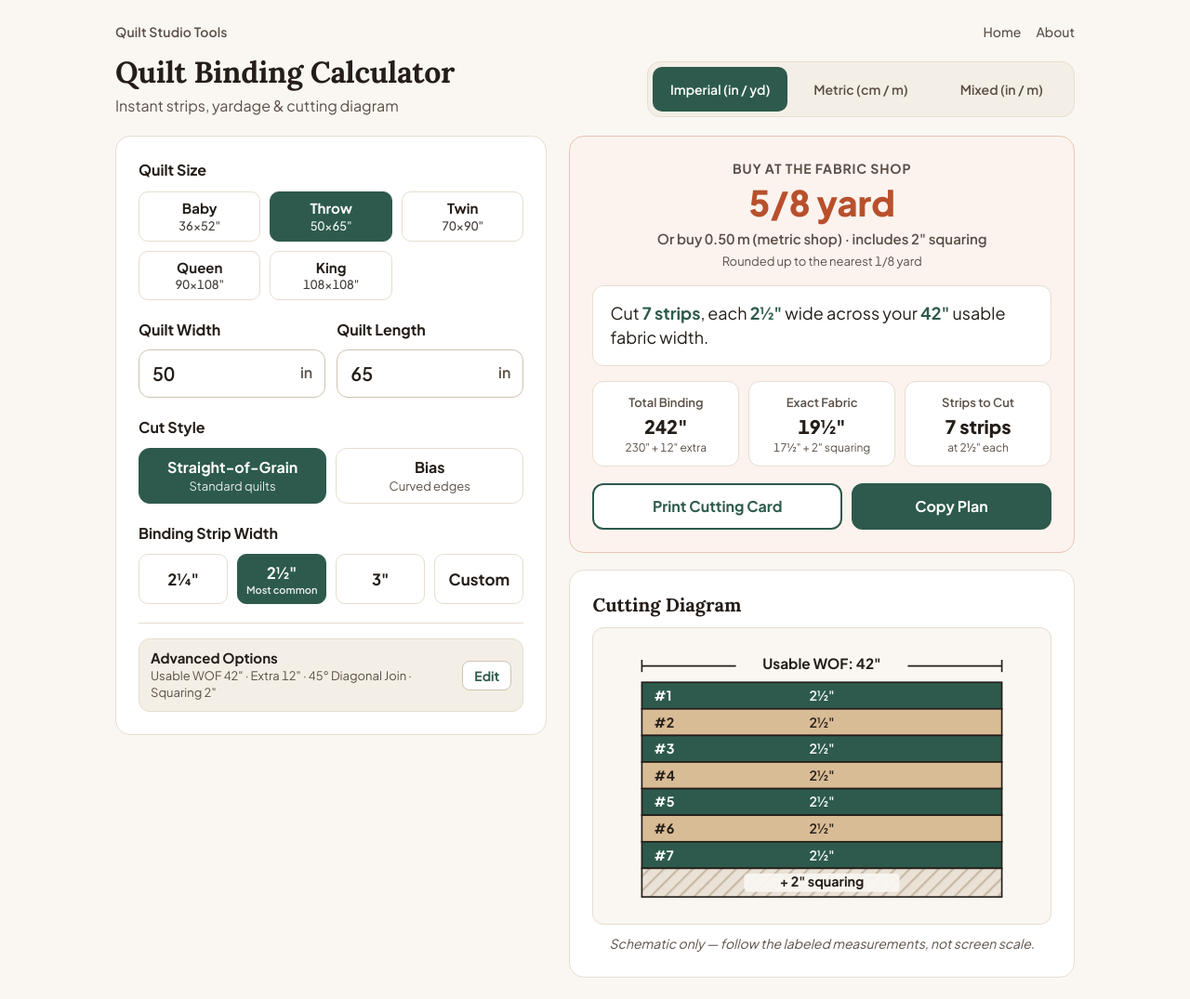
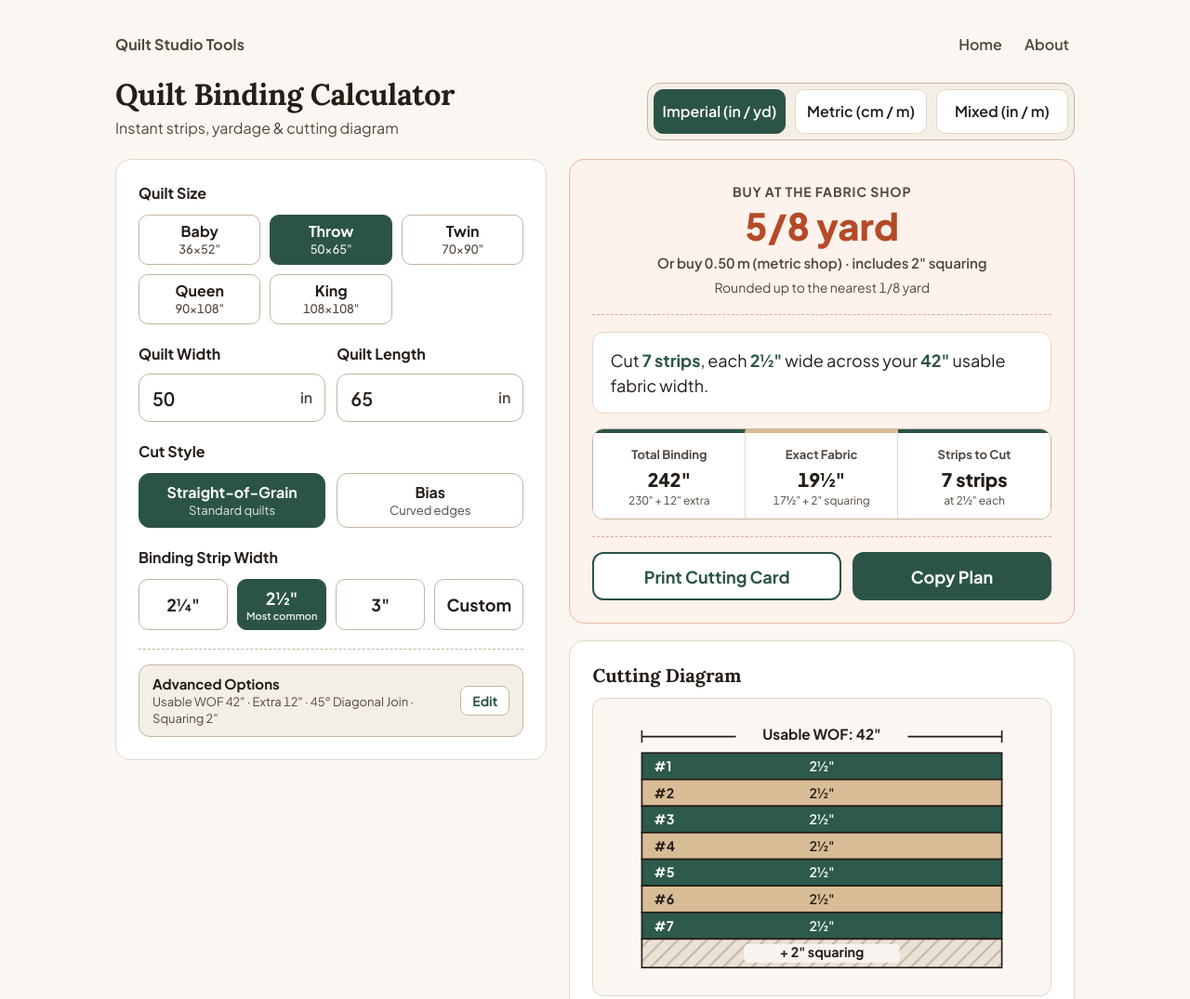
Before and after one commit to Jasonsu2022/quilt-studio-tools, a plain HTML site: page quilt-binding-calculator/index.html in a window 1280 px wide. Shown: the top 1075 px of the page at 93% size. Drawn offline with Linux system fonts and the light colour scheme.

Commit message:
v1.2: visual polish (stitch dash dividers, Nine-Patch breakdown grid, >=48px targets, contrast & font scale)

```diff
--- a/quilt-binding-calculator/styles.css
+++ b/quilt-binding-calculator/styles.css
@@ -5,17 +5,18 @@
 :root {
   --bg-page: #FAF7F2;
   --bg-card: #FFFFFF;
-  --bg-hero: #FDF3EE;
+  --bg-hero: #FDF2EC;
   --bg-subtle: #F4EFE6;
-  --border-card: #E6DDD0;
-  --border-strong: #CFC2B0;
+  --border-card: #E2D7C7;
+  --border-strong: #C4B5A0;
   --text-primary: #241D18;
-  --text-secondary: #5A4F46;
-  --accent-green: #2D5A4C;
-  --accent-green-hover: #23473C;
+  --text-secondary: #52473E;
+  --accent-green: #2B5447;
+  --accent-green-hover: #214238;
   --accent-green-soft: #EBF2EF;
-  --accent-terracotta: #B8502C;
-  --accent-terracotta-border: #E8C5B5;
+  --accent-terracotta: #B54A28;
+  --accent-terracotta-border: #E3BAA6;
+  --stitch-line: #D4AE9B;
   --diagram-tan: #D8BC96;
   --diagram-hatch: #C8B9A6;
 
@@ -145,15 +146,18 @@ input {
   align-items: center;
   justify-content: space-between;
   gap: 12px;
-  margin-bottom: 12px;
-  font-size: 14px;
+  margin-bottom: 10px;
+  font-size: 16px;
 }
 
 .site-brand {
   color: var(--text-secondary);
   text-decoration: none;
-  font-weight: 600;
+  font-weight: 700;
   letter-spacing: 0.01em;
+  min-height: 48px;
+  display: inline-flex;
+  align-items: center;
 }
 
 .site-brand:hover {
@@ -162,13 +166,17 @@ input {
 
 .site-nav-links {
   display: flex;
-  gap: 16px;
+  gap: 12px;
 }
 
 .site-nav-links a {
   color: var(--text-secondary);
   text-decoration: none;
-  font-weight: 500;
+  font-weight: 600;
+  min-height: 48px;
+  padding: 0 6px;
+  display: inline-flex;
+  align-items: center;
 }
 
 .site-nav-links a:hover {
@@ -219,10 +227,10 @@ input {
 .unit-switcher {
   display: grid;
   grid-template-columns: repeat(3, 1fr);
-  gap: 6px;
-  padding: 5px;
+  gap: 10px;
+  padding: 6px;
   background: var(--bg-subtle);
-  border: 1px solid var(--border-card);
+  border: 1.5px solid var(--border-strong);
   border-radius: 14px;
   margin-bottom: 18px;
 }
@@ -230,24 +238,25 @@ input {
 .unit-btn {
   min-height: 48px;
   padding: 8px 6px;
-  border: none;
+  border: 1.5px solid var(--border-card);
   border-radius: 10px;
-  background: transparent;
-  color: var(--text-secondary);
-  font-size: 14px;
+  background: #FFFFFF;
+  color: var(--text-primary);
+  font-size: 16px;
   font-weight: 600;
   line-height: 1.25;
   cursor: pointer;
-  transition: background-color 0.15s ease, color 0.15s ease;
+  transition: background-color 0.15s ease, color 0.15s ease, border-color 0.15s ease;
   text-align: center;
 }
 
 .unit-btn:hover {
-  color: var(--text-primary);
+  border-color: var(--accent-green);
 }
 
 .unit-btn[aria-pressed="true"] {
   background: var(--accent-green);
+  border-color: var(--accent-green);
   color: #FFFFFF;
 }
 
@@ -345,9 +354,9 @@ a:focus-visible {
 }
 
 .preset-btn {
-  min-height: 52px;
+  min-height: 54px;
   padding: 8px 6px;
-  border: 1.5px solid var(--border-card);
+  border: 1.5px solid var(--border-strong);
   border-radius: var(--radius-pill);
   background: var(--bg-card);
   color: var(--text-primary);
@@ -371,7 +380,7 @@ a:focus-visible {
 }
 
 .preset-name {
-  font-size: 15px;
+  font-size: 16px;
   font-weight: 700;
   line-height: 1.15;
 }
@@ -379,12 +388,12 @@ a:focus-visible {
 .preset-dim {
   font-size: 13px;
   font-weight: 500;
-  opacity: 0.85;
+  color: var(--text-secondary);
   font-variant-numeric: tabular-nums;
 }
 
 .preset-btn[aria-pressed="true"] .preset-dim {
-  opacity: 0.95;
+  color: rgba(255, 255, 255, 0.92);
 }
 
 /* Side-by-side Width x Length */
@@ -414,9 +423,14 @@ a:focus-visible {
   transition: border-color 0.15s ease, box-shadow 0.15s ease;
 }
 
+.num-input::placeholder {
+  color: var(--text-secondary);
+  opacity: 1;
+}
+
 .num-input:focus {
   border-color: var(--accent-green);
-  box-shadow: 0 0 0 3px rgba(45, 90, 76, 0.14);
+  box-shadow: 0 0 0 3px rgba(43, 84, 71, 0.16);
   outline: none;
 }
 
@@ -470,13 +484,13 @@ a:focus-visible {
 .cut-style-grid {
   display: grid;
   grid-template-columns: 1fr 1fr;
-  gap: 10px;
+  gap: 12px;
 }
 
 .cut-btn {
-  min-height: 56px;
+  min-height: 58px;
   padding: 10px 12px;
-  border: 1.5px solid var(--border-card);
+  border: 1.5px solid var(--border-strong);
   border-radius: var(--radius-control);
   background: var(--bg-card);
   color: var(--text-primary);
@@ -529,9 +543,9 @@ a:focus-visible {
 }
 
 .strip-btn {
-  min-height: 52px;
+  min-height: 54px;
   padding: 8px 4px;
-  border: 1.5px solid var(--border-card);
+  border: 1.5px solid var(--border-strong);
   border-radius: var(--radius-pill);
   background: var(--bg-card);
   color: var(--text-primary);
@@ -541,7 +555,7 @@ a:focus-visible {
   align-items: center;
   justify-content: center;
   gap: 2px;
-  font-size: 17px;
+  font-size: 18px;
   font-weight: 700;
   font-variant-numeric: tabular-nums;
   transition: all 0.15s ease;
@@ -589,17 +603,17 @@ a:focus-visible {
 
 /* Advanced Options Accordion */
 .advanced-box {
-  border-top: 1px solid var(--border-card);
+  border-top: 1px dashed var(--border-strong);
   padding-top: 16px;
   margin-top: 20px;
 }
 
 .advanced-toggle {
   width: 100%;
-  min-height: 48px;
-  padding: 10px 12px;
+  min-height: 52px;
+  padding: 10px 14px;
   background: var(--bg-subtle);
-  border: 1px solid var(--border-card);
+  border: 1.5px solid var(--border-strong);
   border-radius: var(--radius-control);
   cursor: pointer;
   display: flex;
@@ -671,17 +685,17 @@ a:focus-visible {
 .join-row {
   display: grid;
   grid-template-columns: 1fr 1fr;
-  gap: 10px;
+  gap: 12px;
 }
 
 .join-btn {
   min-height: 48px;
   padding: 8px 10px;
-  border: 1.5px solid var(--border-card);
+  border: 1.5px solid var(--border-strong);
   border-radius: var(--radius-pill);
   background: #FFFFFF;
   color: var(--text-primary);
-  font-size: 15px;
+  font-size: 16px;
   font-weight: 600;
   cursor: pointer;
 }
@@ -701,20 +715,20 @@ a:focus-visible {
 }
 
 .adv-reset-row {
-  padding-top: 6px;
-  border-top: 1px dashed var(--border-card);
+  padding-top: 10px;
+  border-top: 1px dashed var(--border-strong);
   display: flex;
   justify-content: flex-end;
 }
 
 .btn-reset {
-  min-height: 44px;
-  padding: 8px 14px;
+  min-height: 48px;
+  padding: 8px 16px;
   border-radius: 10px;
-  border: 1px solid var(--border-strong);
+  border: 1.5px solid var(--border-strong);
   background: #FFFFFF;
   color: var(--text-secondary);
-  font-size: 14px;
+  font-size: 15px;
   font-weight: 600;
   cursor: pointer;
 }
@@ -759,7 +773,9 @@ a:focus-visible {
 
 .buy-hero {
   text-align: center;
-  padding-bottom: 16px;
+  padding-bottom: 18px;
+  margin-bottom: 18px;
+  border-bottom: 1px dashed var(--stitch-line);
 }
 
 .buy-label {
@@ -772,7 +788,7 @@ a:focus-visible {
 
 .buy-value {
   margin-top: 4px;
-  font-size: 38px;
+  font-size: 40px;
   font-weight: 800;
   line-height: 1.1;
   color: var(--accent-terracotta);
@@ -788,19 +804,19 @@ a:focus-visible {
 }
 
 .buy-rounding {
-  margin-top: 3px;
-  font-size: 13px;
+  margin-top: 4px;
+  font-size: 14px;
   color: var(--text-secondary);
   font-variant-numeric: tabular-nums;
 }
 
 .instruction-box {
   background: #FFFFFF;
-  border: 1px solid var(--border-card);
+  border: 1.5px solid var(--border-card);
   border-radius: var(--radius-control);
   padding: 16px 18px;
   font-size: 18px;
-  line-height: 1.45;
+  line-height: 1.5;
   color: var(--text-primary);
   margin-bottom: 16px;
 }
@@ -810,24 +826,37 @@ a:focus-visible {
   font-weight: 700;
 }
 
+/* Nine-Patch equal-division breakdown grid */
 .breakdown-grid {
   display: grid;
   grid-template-columns: repeat(3, 1fr);
-  gap: 10px;
+  gap: 0;
   margin-bottom: 18px;
+  background: #FFFFFF;
+  border: 1.5px solid var(--border-strong);
+  border-radius: var(--radius-control);
+  overflow: hidden;
 }
 
 .breakdown-cell {
   background: #FFFFFF;
-  border: 1px solid var(--border-card);
-  border-radius: var(--radius-control);
-  padding: 12px 10px;
+  border-right: 1.5px solid var(--border-card);
+  border-top: 4px solid var(--accent-green);
+  padding: 13px 10px 12px;
   text-align: center;
+}
+
+.breakdown-cell:nth-child(2) {
+  border-top-color: var(--diagram-tan);
+}
+
+.breakdown-cell:last-child {
+  border-right: none;
 }
 
 .breakdown-label {
   font-size: 13px;
-  font-weight: 600;
+  font-weight: 700;
   color: var(--text-secondary);
   margin-bottom: 4px;
 }
@@ -845,21 +874,23 @@ a:focus-visible {
   font-size: 12px;
   color: var(--text-secondary);
   font-variant-numeric: tabular-nums;
-  line-height: 1.25;
+  line-height: 1.3;
 }
 
 .action-row {
   display: grid;
   grid-template-columns: 1.25fr 1fr;
-  gap: 10px;
+  gap: 12px;
+  padding-top: 16px;
+  border-top: 1px dashed var(--stitch-line);
 }
 
 .btn-print,
 .btn-copy {
-  min-height: 50px;
+  min-height: 52px;
   padding: 10px 14px;
   border-radius: var(--radius-control);
-  font-size: 16px;
+  font-size: 18px;
   font-weight: 700;
   cursor: pointer;
   display: inline-flex;
@@ -976,9 +1007,9 @@ a:focus-visible {
 }
 
 .tip-body {
-  font-size: 16px;
+  font-size: 17px;
   color: var(--text-secondary);
-  line-height: 1.5;
+  line-height: 1.55;
 }
 
 /* Recommendations (v1 internal placeholders only) */
@@ -1028,13 +1059,13 @@ a:focus-visible {
   display: inline-flex;
   align-items: center;
   justify-content: center;
-  min-height: 44px;
+  min-height: 48px;
   padding: 8px 14px;
   border-radius: 10px;
   background: #FFFFFF;
   border: 1.5px solid var(--accent-green);
   color: var(--accent-green);
-  font-size: 15px;
+  font-size: 16px;
   font-weight: 700;
   text-decoration: none;
 }
@@ -1146,7 +1177,7 @@ a:focus-visible {
 
 .faq-item summary {
   list-style: none;
-  min-height: 52px;
+  min-height: 54px;
   padding: 14px 16px;
   font-size: 17px;
   font-weight: 700;
@@ -1177,7 +1208,7 @@ a:focus-visible {
 .faq-answer {
   padding: 0 16px 16px;
   color: var(--text-secondary);
-  font-size: 16px;
+  font-size: 17px;
   line-height: 1.6;
 }
 
@@ -1294,7 +1325,7 @@ a:focus-visible {
 
   .print-only-card {
     display: block !important;
-    border: 2px solid #241D18;
+    border: 1px dashed #241D18;
     border-radius: 10px;
     padding: 18px 20px;
     max-width: 150mm;
@@ -1308,7 +1339,7 @@ a:focus-visible {
     display: flex;
     justify-content: space-between;
     align-items: baseline;
-    border-bottom: 1.5px solid #241D18;
+    border-bottom: 1px dashed #241D18;
     padding-bottom: 8px;
     margin-bottom: 12px;
   }
--- a/shared/site.css
+++ b/shared/site.css
@@ -4,10 +4,10 @@
   --bg-subtle: #F4EFE6;
   --border-card: #E6DDD0;
   --text-primary: #241D18;
-  --text-secondary: #5A4F46;
-  --accent-green: #2D5A4C;
-  --accent-green-hover: #23473C;
-  --accent-terracotta: #B8502C;
+  --text-secondary: #52473E;
+  --accent-green: #2B5447;
+  --accent-green-hover: #214238;
+  --accent-terracotta: #B54A28;
   --font-serif: "Lora", Georgia, "Times New Roman", serif;
   --font-sans: "Plus Jakarta Sans", -apple-system, BlinkMacSystemFont, "Segoe UI", Roboto, sans-serif;
 }
```
